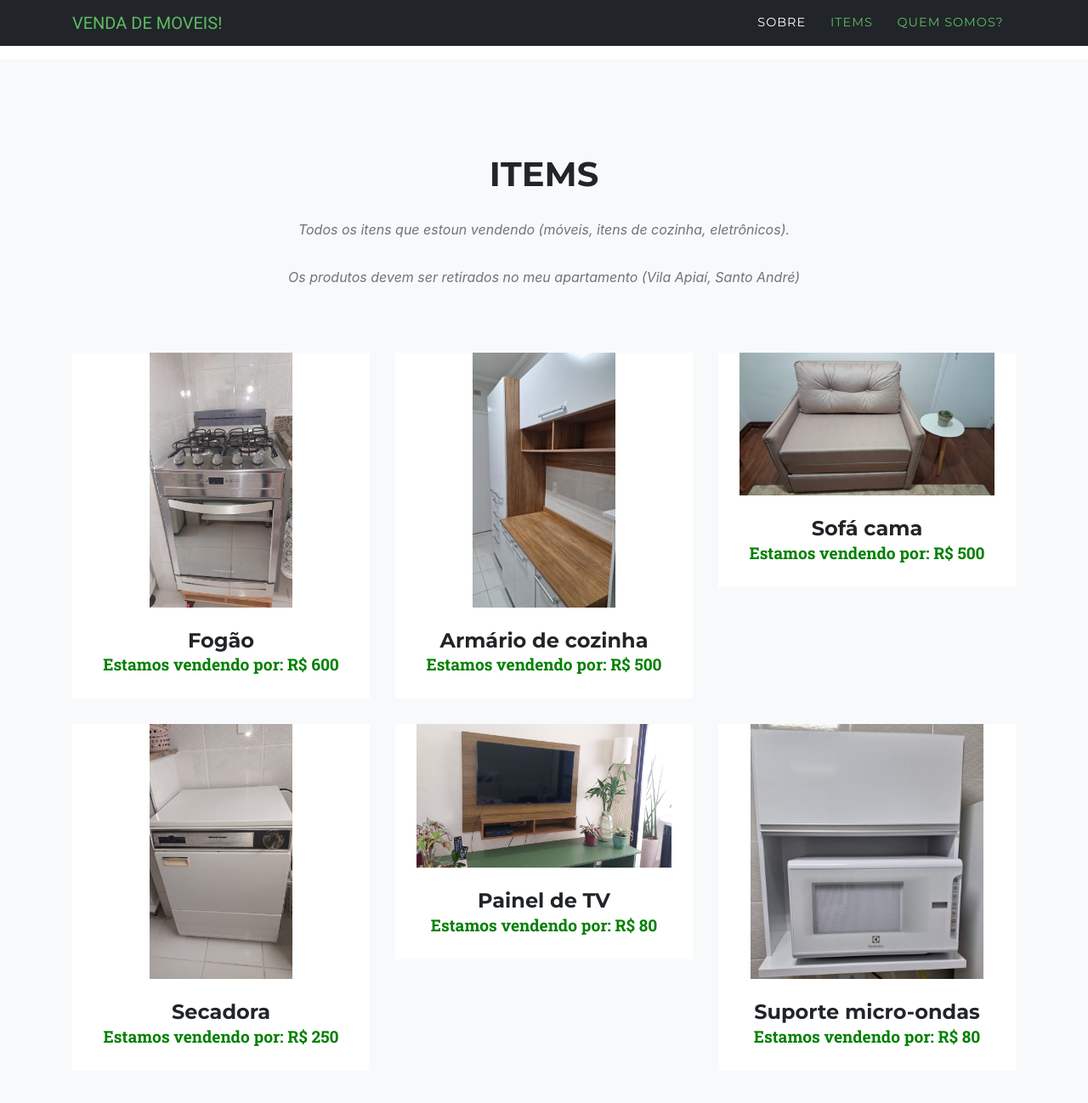
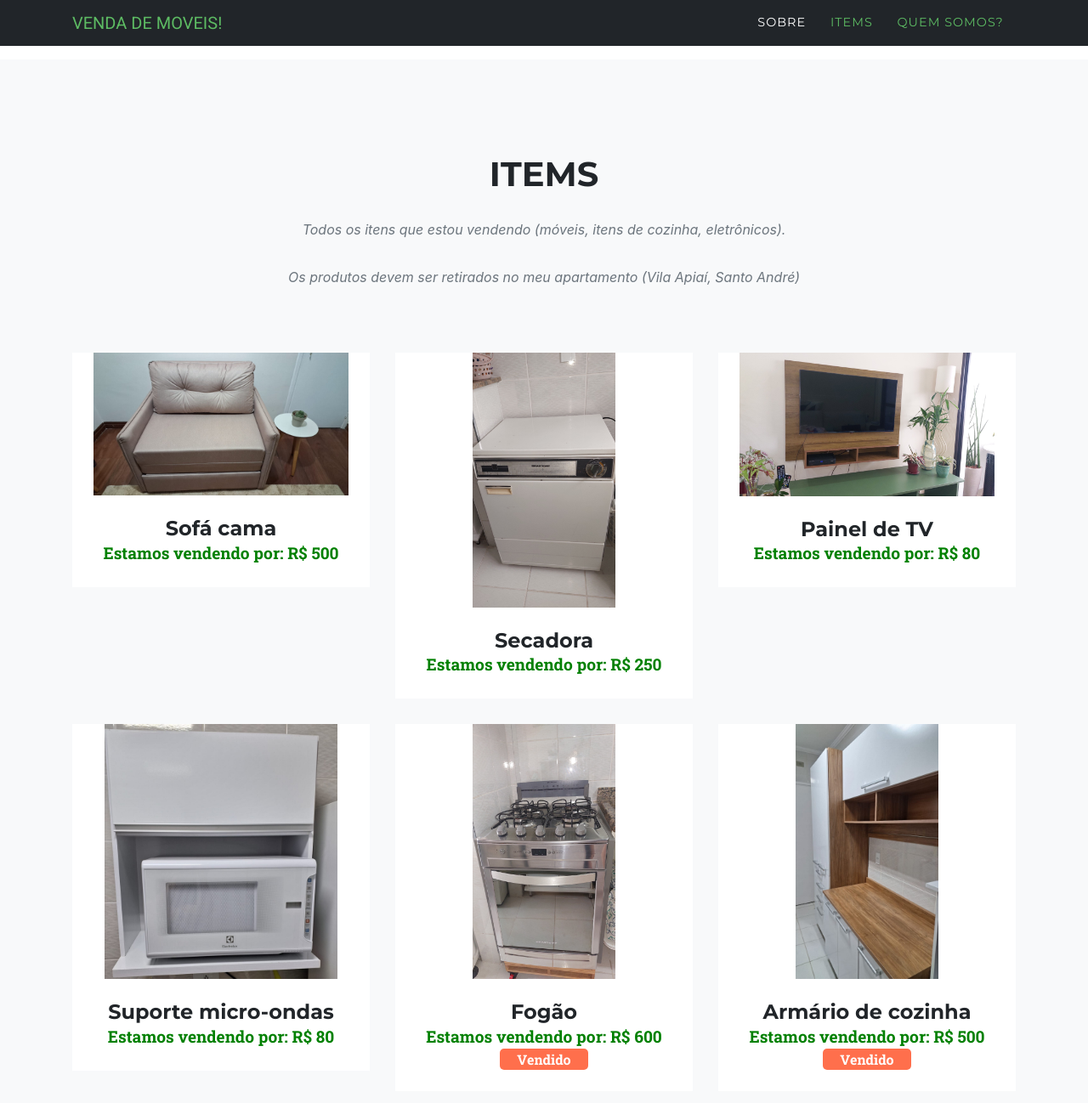
Before and after one commit to vmjulio/vendas-sto-andre, a Jekyll site: the page built from index.md, in a window 1280 px wide and 1400 px high, scrolled down 1420 px. Shown: the top 1298 px of the window at 85% size. Built offline with Jekyll 4.4.1, drawn with Linux system fonts in a browser that asks for light colours; some web fonts are replaced.

Commit message:
sold items

```diff
--- a/_data/sitetext.yml
+++ b/_data/sitetext.yml
@@ -18,7 +18,7 @@ pt: &DEFAULT_PT
 
   portfolio:
     title: "Items"
-    text: "Todos os itens que estoun vendendo (móveis, itens de cozinha, eletrônicos).<br><br>Os produtos devem ser retirados no meu apartamento (Vila Apiaí, Santo André)"
+    text: "Todos os itens que estou vendendo (móveis, itens de cozinha, eletrônicos).<br><br>Os produtos devem ser retirados no meu apartamento (Vila Apiaí, Santo André)"
     section: portfolio
     closebutton: "Voltar"
     contactus: "Quero comprar!"
--- a/_portfolio/items.csv
+++ b/_portfolio/items.csv
@@ -1,7 +1,7 @@
 nome_item	dimensions	valor_pedido	condition	link_thumbnail	link_imagem	availability
 Suporte micro-ondas	0,70 altura x 0,65 largura	80	Excelente	microondas.jpeg	https://lh3.googleusercontent.com/pw/AP1GczNcHtpUt4zXfgjGMS3opLuSUilU2fyGcjj2O86W4LEdVde2d0kT8jGfvG1XvPJBgaXciy9OWPLVi7kADJekWK374Eo0wmrpaz9M9yLuELTEm_1nFWtbmebhGVhH5DzBHYT3n9O4d66MbO92tpzQdkFoiw=w1220-h1626-s-no-gm?authuser=0	Yes
-Fogão	0,56 largura x 0,62 comprimento	600	Muito boa	fogao.jpeg		Yes
+Fogão	0,56 largura x 0,62 comprimento	600	Muito boa	fogao.jpeg		No
 Secadora	0,60 de largura x 0,53 comprimento	250	Boa	secadora.jpeg		Yes
-Armário de cozinha	Sem dimensoes medidas	500	Muito boa	armario_cozinha.jpeg		Yes
+Armário de cozinha	Sem dimensoes medidas	500	Muito boa	armario_cozinha.jpeg		No
 Painel de TV	1,20 x 0,90	80	Excelente	aparador_tv.jpeg		Yes
 Sofá cama	1,06 largura x 0,82 comprimento	500	Muito boa	sofa_cama.jpeg		Yes
```
Also changed, not shown: _portfolio/sold_09400__fogão.md (renamed from _portfolio/avail_09400__fogão.md, +2 -2 lines), _portfolio/sold_09500__armário_de_cozinha.md (renamed from _portfolio/avail_09500__armário_de_cozinha.md, +2 -2 lines).
